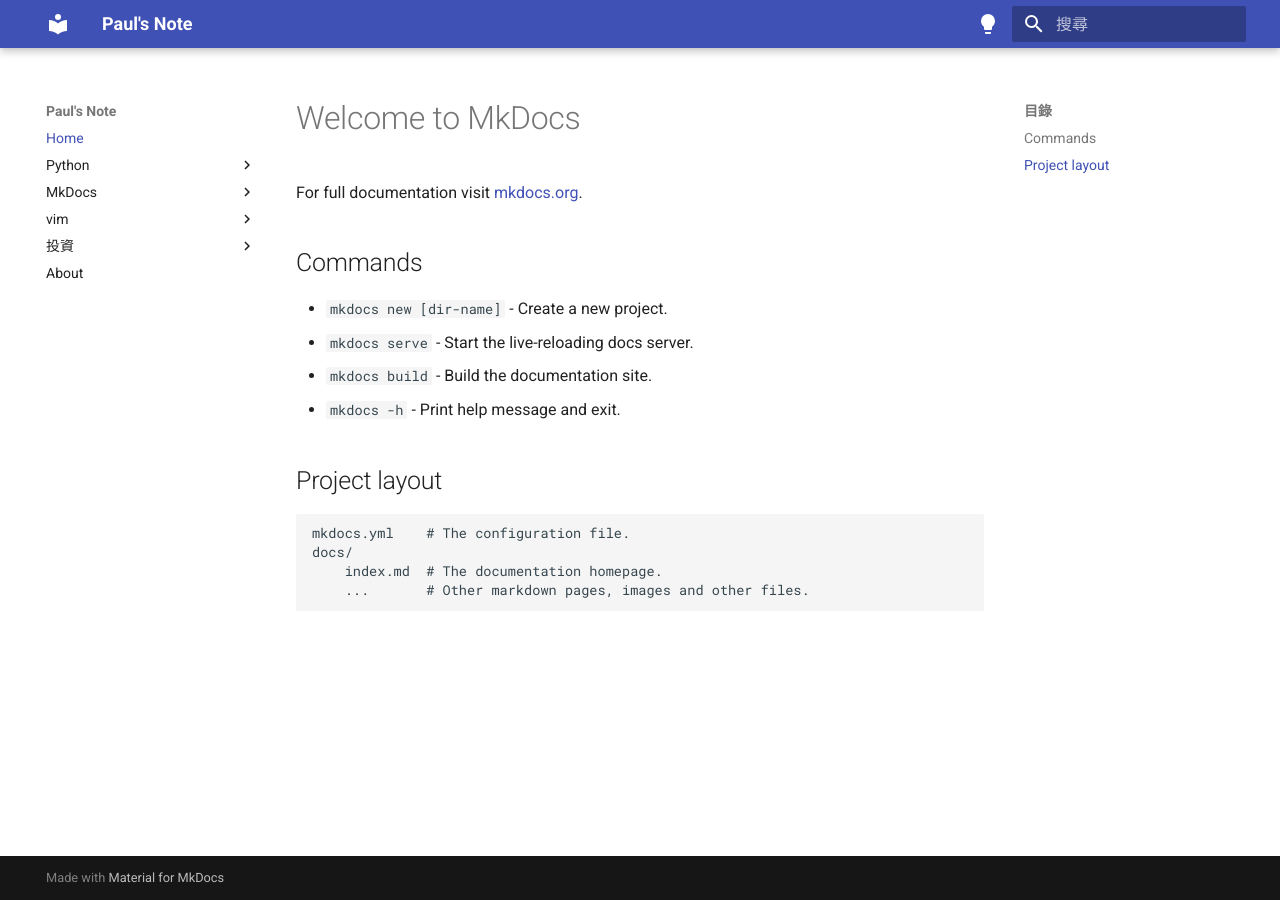
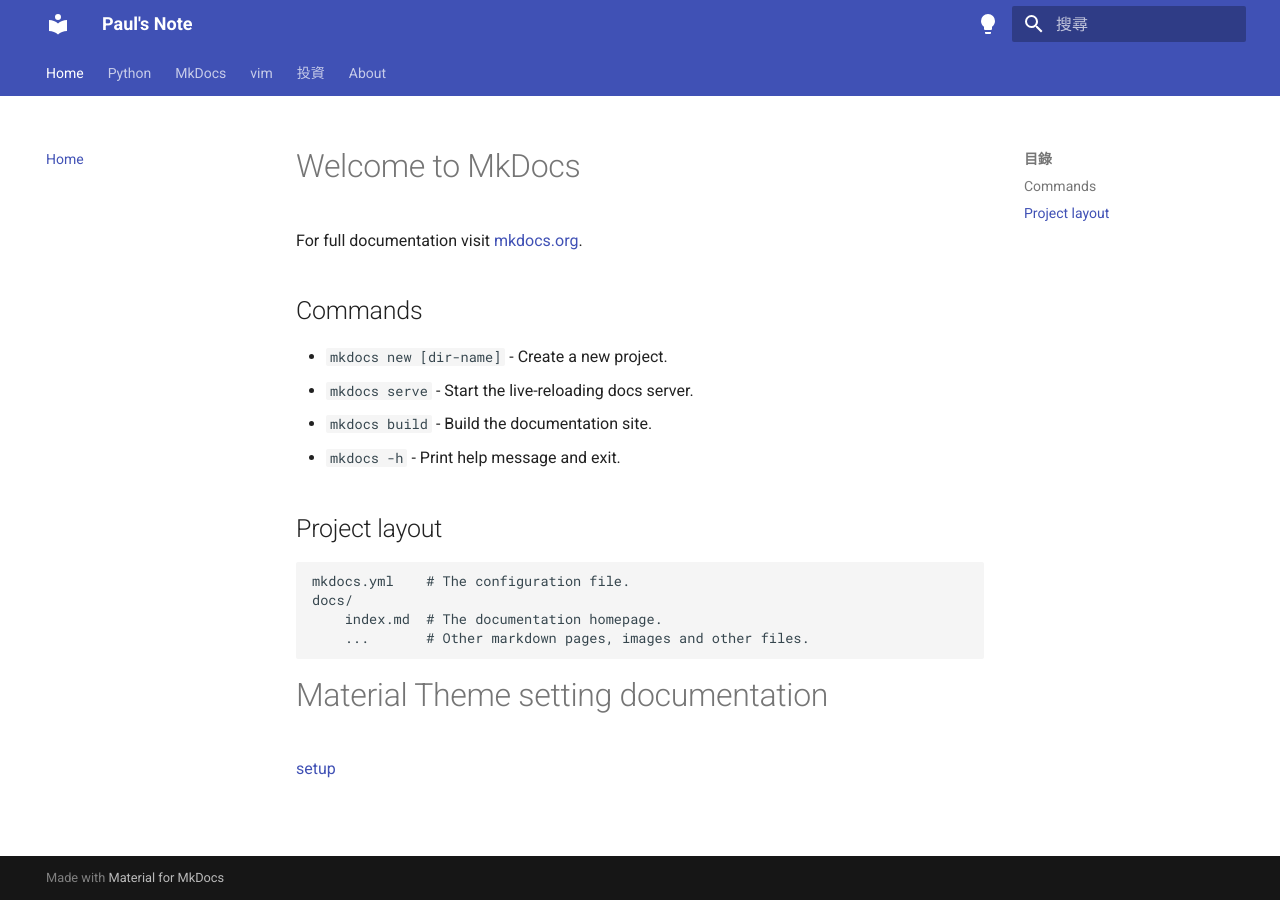
Before and after one commit to WeiCheng0908/Paul-Note, an MkDocs documentation site: the page built from docs/index.md, in a window 1280 px wide. Built offline with MkDocs 1.6.1 and Material for MkDocs 9.7.7, drawn with Linux system fonts in a browser that asks for light colours.

Commit message:
Add requirement.txt

```diff
--- a/docs/index.md
+++ b/docs/index.md
@@ -15,3 +15,8 @@
     docs/
         index.md  # The documentation homepage.
         ...       # Other markdown pages, images and other files.
+
+
+# Material Theme setting documentation
+
+[setup](https://squidfunk.github.io/mkdocs-material/setup/setting-up-navigation/#hide-table-of-contents)
--- a/mkdocs.yml
+++ b/mkdocs.yml
@@ -40,7 +40,13 @@
       toggle:
         icon: material/lightbulb-outline
         name: Switch to light mode
-
+  features:
+    - navigation.instant
+    - navigation.tabs
+    - navigation.path
+    - navigation.prune
+    - navigation.top
+    - toc.follow
   font:
     text: Roboto
     code: Roboto Mono
```
Also changed, not shown: requirements.txt (added, +28 -0 lines).
